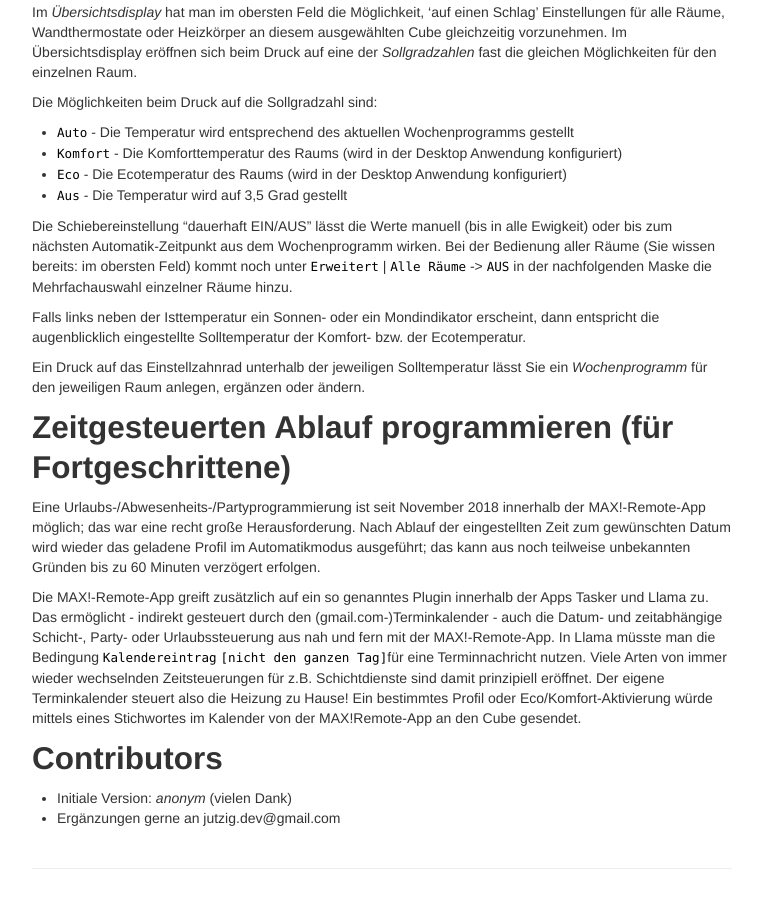
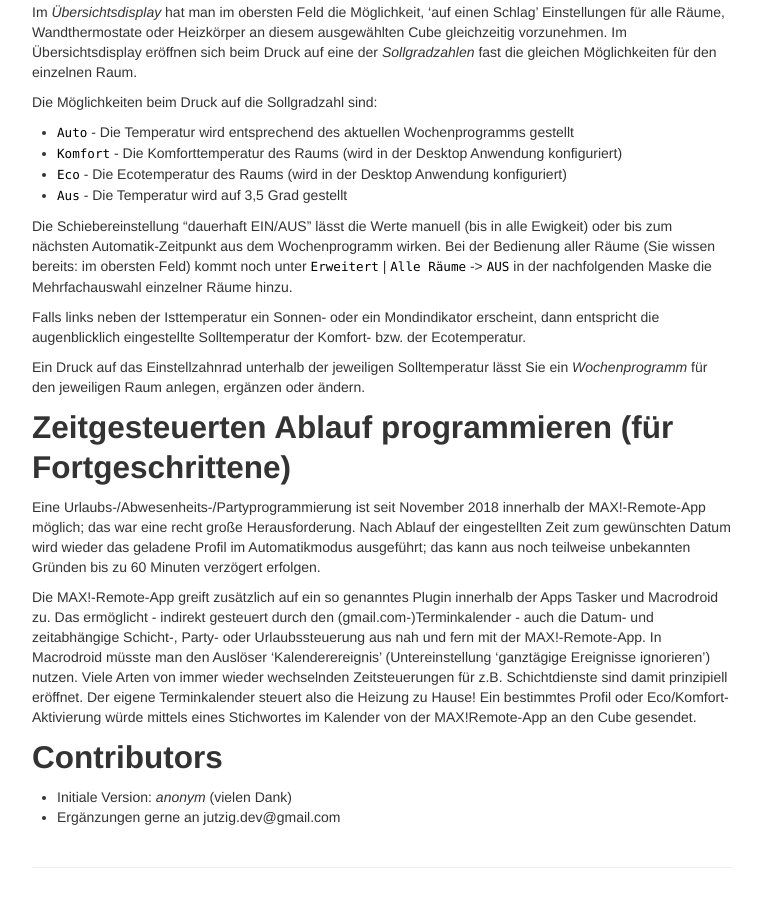
Before and after one commit to jutzig/max-remote, a Jekyll site: the page built from pages/introduction.md, in a window 1280 px wide and 900 px high, scrolled down 760 px. Shown: the whole window, without its empty margins (258-1021 px from the left). Built offline with Jekyll 4.4.1, drawn with Linux system fonts in a browser that asks for light colours.

Commit message:
Update introduction.md

```diff
--- a/pages/introduction.md
+++ b/pages/introduction.md
@@ -73,10 +73,9 @@ möglich; das war eine recht große Herausforderung.
 Nach Ablauf der eingestellten Zeit zum gewünschten Datum wird wieder das geladene Profil
 im Automatikmodus ausgeführt; das kann aus noch teilweise unbekannten Gründen bis zu 60 Minuten verzögert erfolgen.
 
-Die MAX!-Remote-App greift zusätzlich auf ein so genanntes Plugin innerhalb der Apps Tasker und Llama zu. Das ermöglicht -
+Die MAX!-Remote-App greift zusätzlich auf ein so genanntes Plugin innerhalb der Apps Tasker und Macrodroid zu. Das ermöglicht -
 indirekt gesteuert durch den (gmail.com-)Terminkalender - auch die Datum- und zeitabhängige Schicht-, Party- oder
-Urlaubssteuerung aus nah und fern mit der MAX!-Remote-App. In Llama müsste man die
-Bedingung `Kalendereintrag` `[nicht den ganzen Tag]`für eine Terminnachricht nutzen. Viele Arten von immer wieder wechselnden
+Urlaubssteuerung aus nah und fern mit der MAX!-Remote-App. In Macrodroid müsste man den Auslöser 'Kalenderereignis' (Untereinstellung 'ganztägige Ereignisse ignorieren') nutzen. Viele Arten von immer wieder wechselnden
 Zeitsteuerungen für z.B. Schichtdienste sind damit prinzipiell eröffnet. Der eigene Terminkalender steuert also die Heizung zu
 Hause! Ein bestimmtes Profil oder Eco/Komfort-Aktivierung würde mittels eines Stichwortes im Kalender von der MAX!Remote-App an
 den Cube gesendet.
```
